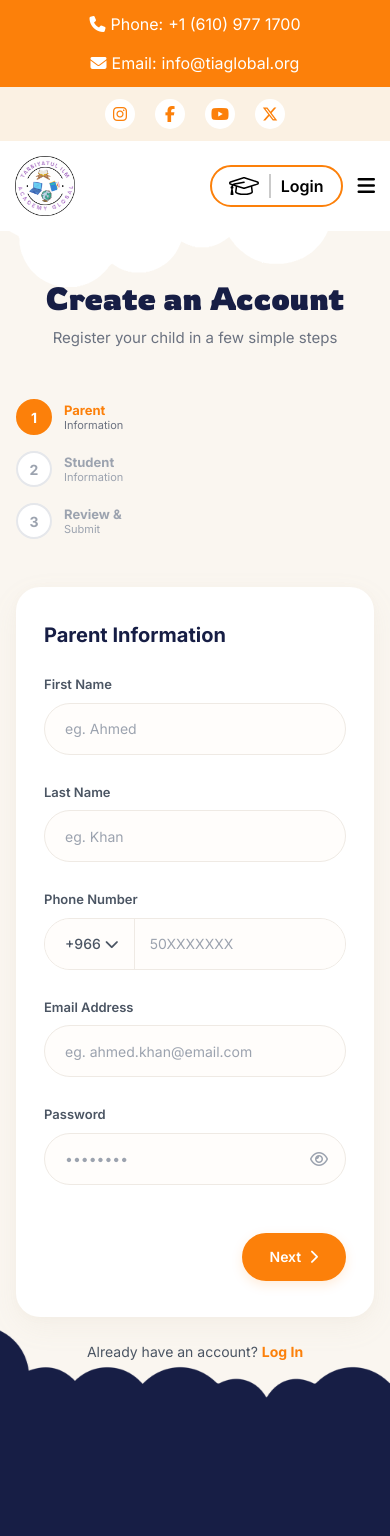
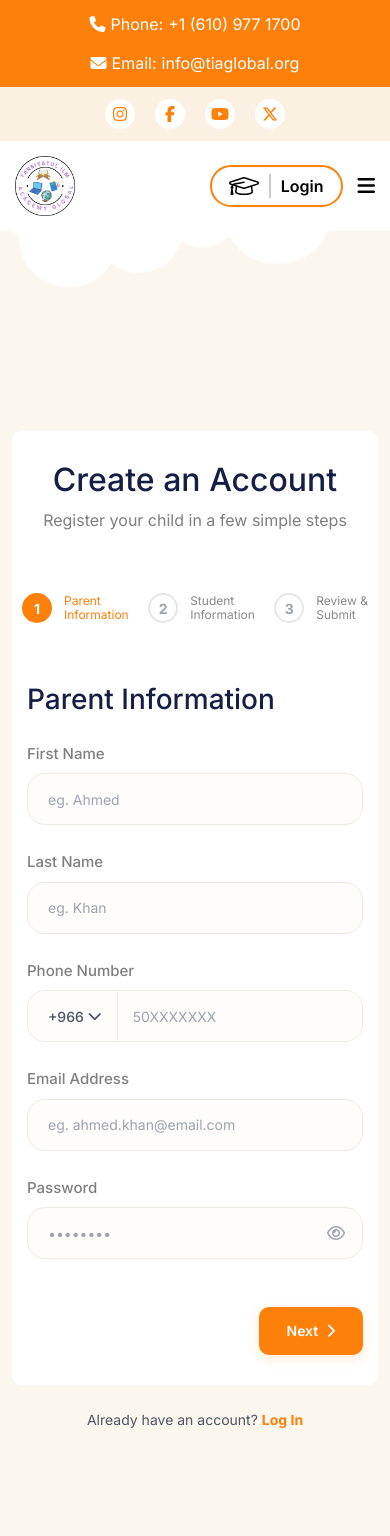
Before and after one commit to gagan947/tarbiyatul, an Angular app: page /signup in a window 390 px wide. Shown: the top 1536 px of the page. Built offline with nearby package versions, Linux system fonts and the light colour scheme.

Commit message:
login design

```diff
--- a/src/app/component/login/login.component.css
+++ b/src/app/component/login/login.component.css
@@ -1,42 +1,21 @@
 /* Full Screen Layout wrapper */
 .login-wrapper {
-  min-height: 85vh;
   display: flex;
   align-items: center;
   justify-content: center;
-  background-color: #FAF6F0;
-  padding: 2rem 1rem;
+  background-color: #FCF7EE;
+  padding: 200px  0;
   box-sizing: border-box;
 }
 
-.login-card-container {
-  width: 100%;
-  max-width: 580px;
-  display: flex;
-  flex-direction: column;
-  align-items: center;
-}
 
-/* Card Styling */
-.login-card {
-  width: 100%;
-  /* background: #ffffff; */
-  border-radius: 24px;
-  /* Large premium rounded corners */
-  padding: 3rem 3.5rem;
-  /* box-shadow: 0 10px 30px rgba(180, 160, 140, 0.08), 0 1px 8px rgba(180, 160, 140, 0.04); */
-  box-sizing: border-box;
-  transition: all 0.3s ease;
 
-}
+
 
 /* Brand Header */
 .login-header {
-  display: flex;
-  flex-direction: column;
-  align-items: center;
-  margin-bottom: 2rem;
   text-align: center;
+  margin-bottom: 60px;
 }
 
 .brand-logo {
@@ -46,7 +25,7 @@
 }
 
 .brand-name {
-  font-family: 'Rowdies', 'Inter', sans-serif;
+  font-family:  'Inter', sans-serif;
   font-size: 28px;
   font-weight: 700;
   color: #FC800A;
@@ -56,7 +35,7 @@
 
 .login-title {
   font-family: 'Inter', sans-serif;
-  font-size: 22px;
+  font-size: 40px;
   font-weight: 500;
   color: #171E45;
   /* Dark blue/charcoal header */
@@ -65,19 +44,19 @@
 
 .login-subtitle {
   font-family: 'Inter', sans-serif;
-  font-size: 14px;
-  color: #6B7280;
+  font-size: 18px;
+  color: #00000080;
   line-height: 1.5;
   margin-bottom: 0;
-  max-width: 320px;
+  text-align: center;
 }
 
 /* Input Fields Container and Controls */
 .form-label {
   font-family: 'Inter', sans-serif;
-  font-size: 13px;
-  font-weight: 600;
-  color: #4B5563;
+  font-size: 15px;
+  font-weight: 500;
+  color: #00000080;
   margin-bottom: 0.5rem;
 }
 
@@ -102,22 +81,19 @@
 .form-control-custom {
   width: 100%;
   height: 52px;
-  padding: 0 20px 0 48px;
+  padding: 0 20px;
   font-family: 'Inter', sans-serif;
   font-size: 14px;
   color: #1F2937;
   background-color: #FFFDFB;
   border: 1px solid #EFEAE4;
-  border-radius: 30px;
-  /* Fully rounded capsules */
+  border-radius: 18px;
   outline: none;
   box-sizing: border-box;
   transition: all 0.25s ease;
 }
-
 .form-control-custom::placeholder {
   color: #9CA3AF;
-  font-weight: 400;
 }
 
 .form-control-custom:focus {
@@ -159,7 +135,7 @@
 .forgot-password-link {
   font-family: 'Inter', sans-serif;
   font-size: 12px;
-  color: #B45309;
+  color: #FC800A;
   /* Warm brown/orange color for link */
   font-weight: 600;
   text-decoration: none;
@@ -173,8 +149,8 @@
 
 .forgot-password-link-sub {
   font-family: 'Inter', sans-serif;
-  font-size: 12px;
-  color: #B45309;
+  font-size: 14px;
+  color: #FC800A;
   font-weight: 600;
   text-decoration: none;
   transition: opacity 0.2s ease;
@@ -262,7 +238,7 @@
 }
 
 .signup-link {
-  color: #B45309;
+  color: #FC800A;
   font-weight: 600;
   text-decoration: none;
 }
@@ -277,19 +253,35 @@
   color: #9CA3AF;
   text-align: center;
 }
+.ct_auth_white_bg{
+  background-color: #fff;
+  padding: 82px;
+  border-radius: 10px;
+}
+
+
 
 /* Responsiveness adjustments */
-@media (max-width: 576px) {
-  .login-card {
-    padding: 2.25rem 1.75rem;
-    border-radius: 20px;
+@media (max-width:767px){
+  .ct_auth_white_bg{
+    padding: 40px;
   }
-
-  .brand-name {
-    font-size: 24px;
+  .login-title{
+    font-size: 32px;
   }
-
-  .login-title {
-    font-size: 20px;
+   .login-card {
+    padding: 0px 15px;
   }
 }
+@media (max-width: 575px) {
+
+
+
+
+   .ct_auth_white_bg{
+    padding: 30px 15px;
+  }
+  .login-subtitle{
+    font-size: 16px;
+  }
+}
--- a/src/app/component/signup/signup.component.css
+++ b/src/app/component/signup/signup.component.css
@@ -1,17 +1,16 @@
 /* Wrapper & Layout */
 .signup-wrapper {
-  min-height: 85vh;
   display: flex;
   align-items: center;
   justify-content: center;
-  background-color: #FAF6F0;
-  padding: 3rem 1rem;
+  background-color: #FCF7EE;
+  padding: 200px  0;
   box-sizing: border-box;
 }
 
 .signup-card-container {
   width: 100%;
-  max-width: 820px;
+  /* max-width: 820px; */
   display: flex;
   flex-direction: column;
   align-items: center;
@@ -20,21 +19,21 @@
 /* Page Header */
 .signup-page-header {
   text-align: center;
-  margin-bottom: 2rem;
+  margin-bottom: 60px;
 }
 
 .signup-main-title {
-  font-family: 'Rowdies', 'Inter', sans-serif;
-  font-size: 32px;
-  font-weight: 700;
+  font-family: 'Inter', sans-serif;
+  font-size: 40px;
+  font-weight: 500;
   color: #171E45;
   margin-bottom: 0.5rem;
 }
 
 .signup-main-subtitle {
   font-family: 'Inter', sans-serif;
-  font-size: 15px;
-  color: #6B7280;
+  font-size: 18px;
+  color: #000;
 }
 
 /* Step Progress Indicator Styles */
@@ -43,9 +42,9 @@
   align-items: center;
   justify-content: space-between;
   width: 100%;
-  max-width: 720px;
-  margin-bottom: 2.5rem;
+  margin-bottom: 60px;
   box-sizing: border-box;
+  padding-inline: 15px;
 }
 
 .step-progress-item {
@@ -92,29 +91,29 @@
 
 .step-label-title {
   font-family: 'Inter', sans-serif;
-  font-size: 13px;
-  font-weight: 700;
-  color: #171E45;
+  font-size: 14px;
+  font-weight: 400;
+  color: #000000;
   line-height: 1.2;
 }
 
-.step-progress-item.active .step-label-title {
+.step-progress-item.active .step-label-title ,.step-progress-item.active  .step-label-sub {
   color: #FC800A;
 }
 
 .step-progress-item:not(.active) .step-circle.inactive ~ .step-label-container .step-label-title {
-  color: #9CA3AF;
+  color: #8A8A8D;
 }
 
 .step-label-sub {
   font-family: 'Inter', sans-serif;
-  font-size: 11px;
-  color: #6B7280;
+  font-size: 14px;
+  color: #8A8A8D;
   line-height: 1.2;
 }
 
 .step-progress-item:not(.active) .step-circle.inactive ~ .step-label-container .step-label-sub {
-  color: #9CA3AF;
+  color: #8A8A8D;
 }
 
 .step-connector {
@@ -130,28 +129,21 @@
 }
 
 /* Card Styling */
-.signup-card {
-  width: 100%;
-  background: #ffffff;
-  border-radius: 24px;
-  padding: 3rem 3.5rem;
-  box-shadow: 0 10px 30px rgba(180, 160, 140, 0.08), 0 1px 8px rgba(180, 160, 140, 0.04);
-  box-sizing: border-box;
-}
+
 
 .step-card-title {
   font-family: 'Inter', sans-serif;
-  font-size: 20px;
-  font-weight: 700;
+  font-size: 28px;
+  font-weight: 500;
   color: #171E45;
 }
 
 /* Form Controls & Inputs */
 .form-label {
   font-family: 'Inter', sans-serif;
-  font-size: 13px;
-  font-weight: 600;
-  color: #4B5563;
+  font-size: 15px;
+  font-weight: 500;
+  color: #00000080;
   margin-bottom: 0.5rem;
 }
 
@@ -164,7 +156,7 @@
   color: #1F2937;
   background-color: #FFFDFB;
   border: 1px solid #EFEAE4;
-  border-radius: 30px;
+  border-radius: 18px;
   outline: none;
   box-sizing: border-box;
   transition: all 0.25s ease;
@@ -195,7 +187,7 @@
   align-items: center;
   width: 100%;
   border: 1px solid #EFEAE4;
-  border-radius: 30px;
+  border-radius: 18px;
   background-color: #FFFDFB;
   overflow: hidden;
   height: 52px;
@@ -264,7 +256,7 @@
 .action-btn {
   height: 48px;
   padding: 0 28px;
-  border-radius: 30px;
+  border-radius: 10px;
   font-family: 'Inter', sans-serif;
   font-weight: 600;
   font-size: 14px;
@@ -274,6 +266,7 @@
   align-items: center;
   justify-content: center;
   transition: all 0.2s ease;
+  line-height: 14px;
 }
 
 .next-btn {
@@ -290,7 +283,7 @@
 
 .back-btn {
   background-color: #FFF2E6;
-  color: #FC800A;
+  color: #000;
 }
 
 .back-btn:hover {
@@ -420,7 +413,7 @@
 }
 
 .terms-link {
-  color: #B45309;
+  color: #FC800A;
   font-weight: 600;
   text-decoration: none;
 }
@@ -462,8 +455,8 @@
 
 .review-hint-text {
   font-family: 'Inter', sans-serif;
-  font-size: 12px;
-  color: #6B7280;
+  font-size: 14px;
+  color: #000000B2;
   line-height: 1.5;
 }
 
@@ -572,24 +565,69 @@
   align-items: center;
   justify-content: center;
 }
+.ct_auth_white_bg{
+  background-color: #fff;
+  padding: 82px;
+  border-radius: 10px;
+}
+
+.ct_custom_check2  .form-check-input{
+          width: 18px;
+        height: 18px;
+    }
+
+    .ct_custom_check2 .form-check-input:checked {
+        background-color: #FC800A;
+        border-color: #FC800A;
+    }
+
+    .ct_custom_check2 .form-check-input:focus {
+        box-shadow: unset;
+        border-color: #FC800A;
+        vertical-align: middle;
+    }
 
 /* Responsive elements */
-@media (max-width: 768px) {
-  .step-progress-indicator {
-    flex-direction: column;
-    align-items: flex-start;
-    gap: 1rem;
-  }
+@media (max-width: 767px) {
+ .step-progress-indicator{
+        /* flex-direction: column; */
+        align-items: flex-start;
+        gap: 0px;
+        padding-inline: 10px;
+    }
 
   .step-connector {
     display: none;
   }
 
   .signup-card {
-    padding: 2.25rem 1.75rem;
+    padding: 0px 15px;
   }
 
   .review-grid {
     grid-template-columns: 1fr;
   }
+  .step-circle{
+    width: 30px;
+    height: 30px;
+  }
+  .step-label-container span{
+    font-size: 12px;
+  }
+  .ct_auth_white_bg{
+    padding: 40px;
+  }
+  .signup-main-title{
+    font-size: 32px;
+  }
 }
+
+
+@media (max-width: 575px) {
+   .ct_auth_white_bg{
+    padding: 30px 0px;
+  }
+  .signup-main-subtitle{
+    font-size: 16px;
+  }
+}
--- a/src/app/component/signup/signup.component.html
+++ b/src/app/component/signup/signup.component.html
@@ -1,14 +1,18 @@
 <div class="signup-wrapper">
-  <div class="signup-card-container">
+  <div class="container">
+    <div class="row">
+      <div class="col-md-12">
+        <div class="signup-card-container">
 
-    <!-- Title & Subtitle (Hidden in Success Step) -->
+    <div class="ct_auth_white_bg">
+      <!-- Title & Subtitle (Hidden in Success Step) -->
     <div *ngIf="currentStep < 4" class="signup-page-header">
       <h1 class="signup-main-title">Create an Account</h1>
-      <p class="signup-main-subtitle">Register your child in a few simple steps</p>
+      <p class="signup-main-subtitle opacity-50">Register your child in a few simple steps</p>
     </div>
 
     <!-- Step Progress Indicator (Hidden in Success Step) -->
-    <div *ngIf="currentStep < 4" class="step-progress-indicator mb-5">
+    <div *ngIf="currentStep < 4" class="step-progress-indicator ">
 
       <!-- Step 1 Circle -->
       <div class="step-progress-item" [ngClass]="{ 'active': currentStep >= 1 }">
@@ -312,10 +316,13 @@
           <!-- Terms Agreement Checkbox -->
           <div class="form-group mb-4">
             <label class="terms-checkbox-label">
-              <input type="checkbox" formControlName="agreeToTerms" class="terms-checkbox" />
-              <span class="terms-text">
+             <div class="form-check ct_custom_check2">
+                        <input class="form-check-input" type="checkbox" value="" id="flexCheckDefault">
+                         <span class="terms-text">
                 I have read and agree to the <a routerLink="/privacy_policy" class="terms-link">Privacy Policy</a> and <a class="terms-link">Terms & Conditions</a>.
               </span>
+                    </div>
+
             </label>
             <div *ngIf="f['agreeToTerms'].invalid && submitted" class="error-msg">
               <span><i class="fa-solid fa-circle-info me-1"></i> You must agree to the terms to submit.</span>
@@ -332,7 +339,7 @@
             <button
               type="submit"
               class="signup-submit-btn w-100"
-              [disabled]="isLoading || signupForm.invalid"
+
             >
               <span *ngIf="!isLoading">Submit Application</span>
               <span *ngIf="isLoading" class="spinner-container">
@@ -373,6 +380,7 @@
       </div>
 
     </div>
+    </div>
 
     <!-- Sign In Redirection (Hidden on Success Step) -->
     <div *ngIf="currentStep < 4" class="login-footer mt-4 text-center">
@@ -380,4 +388,10 @@
     </div>
 
   </div>
+
+      </div>
+
+    </div>
+
+  </div>
 </div>
```
Also changed, not shown: src/app/component/login/login.component.html (+15 -8 lines).
